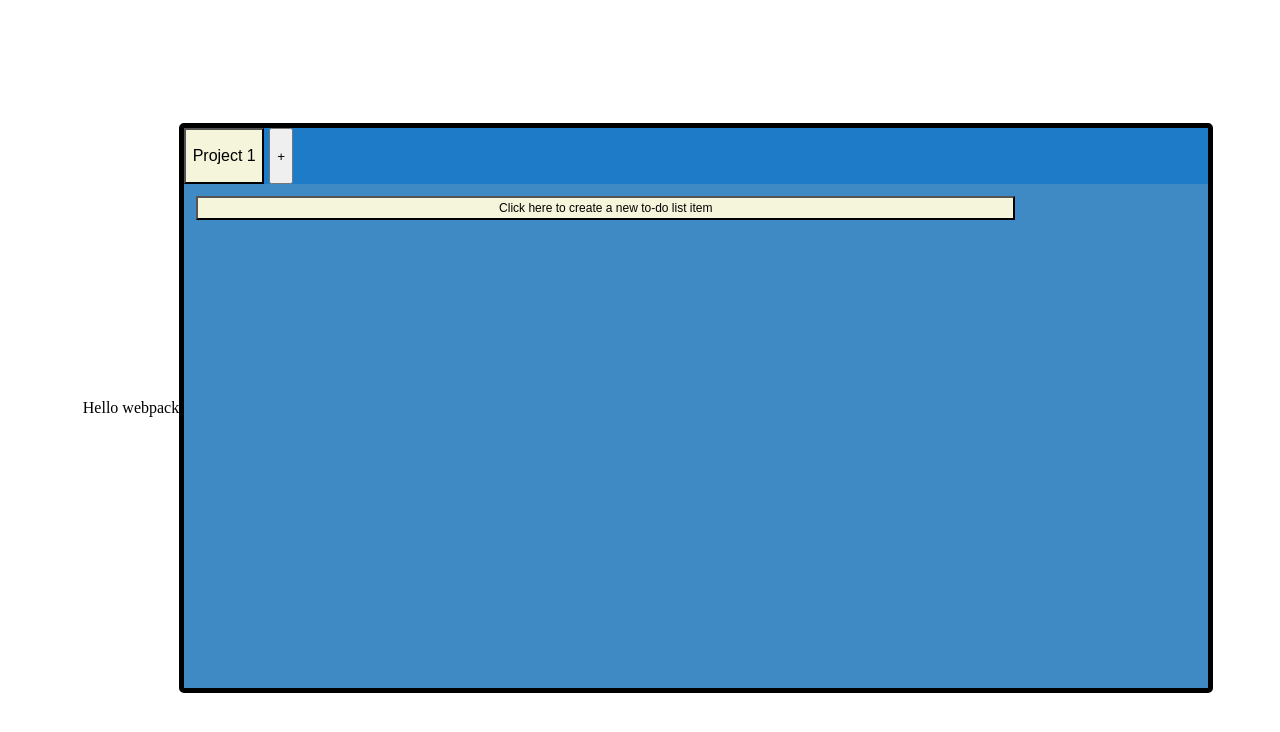
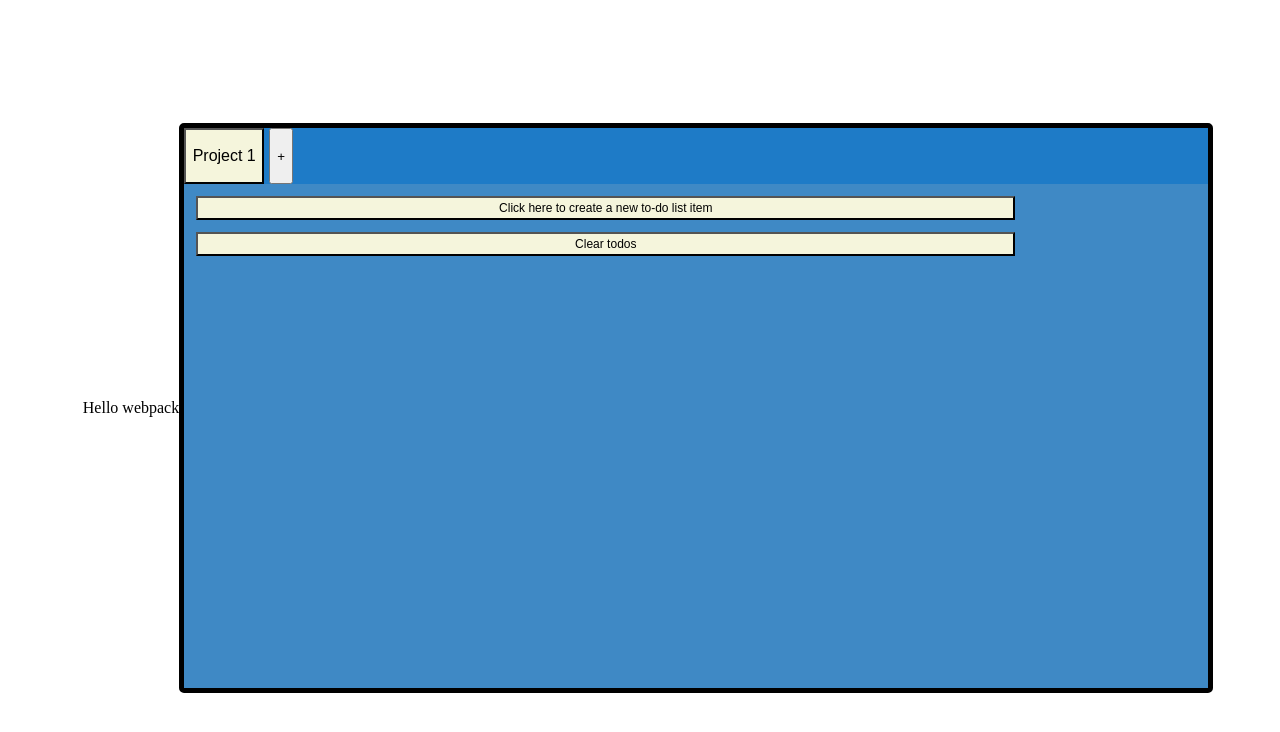
Before and after one commit to Moontoast435/List.it, a website built with webpack: page dist/index.html in a window 1280 px wide. Built offline with nearby package versions, Linux system fonts and the light colour scheme.

Commit message:
Add clear all todos button

```diff
--- a/src/controllers/localstorage.js
+++ b/src/controllers/localstorage.js
@@ -1,3 +1,5 @@
+import { refreshTodos } from "../DOMstuff/createTodoForm";
+
 const saveTodo = (todo) => {
 
     try {
@@ -33,4 +35,16 @@ const getAllTodos = () => {
         console.error(`Failed to retrieve todo. Reason : ${err}`);
     }
 }
-export {saveTodo, getTodo, getAllTodos};
+
+const clearTodos = () => {
+    localStorage.removeItem('todos');
+//     let items = JSON.parse(localStorage.todos);
+//     console.log(items);
+//     for (let i = 0 ; i < items.length ; i ++ ) {
+//         items.splice(i, 1)
+//     }
+//     console.log(items);
+    refreshTodos();
+}
+
+export {saveTodo, getTodo, getAllTodos, clearTodos};
--- a/src/layout/layout.js
+++ b/src/layout/layout.js
@@ -1,6 +1,7 @@
 import { add } from 'lodash';
 import './style.css';
 import { createForm } from '../DOMstuff/createTodoForm';
+import { clearTodos } from '../controllers/localstorage';
 
 function layout() {
     const mainContainer = document.createElement('div');
@@ -24,8 +25,15 @@ function layout() {
     addTodoButton.textContent = 'Click here to create a new to-do list item';
     addTodoButton.addEventListener('click', createForm);
 
+    const clearAllTodos = document.createElement('button');
+    clearAllTodos.classList = 'clear-todos-button';
+    clearAllTodos.textContent = 'Clear todos';
+    clearAllTodos.addEventListener('click', clearTodos)
+
+
     mainContainer.appendChild(navBar);
     mainContainer.appendChild(addTodoButton);
+    mainContainer.appendChild(clearAllTodos);
 
     const todoItemContainer = document.createElement('div');
     todoItemContainer.classList = 'todo-items';
--- a/src/layout/style.css
+++ b/src/layout/style.css
@@ -38,6 +38,15 @@
     overflow-y: scroll;
 
 }
+
+.clear-todos-button {
+  height: 2em;
+  width: 80%;
+  background-color: beige;
+  font-size: 12px;
+  margin: 1em 0 0 1em;
+}
+/* scrollbar stuff */
 /* width */
 ::-webkit-scrollbar {
     width: 20px;
```
Also changed, not shown: src/DOMstuff/createTodoForm.js (line endings or trailing spaces).
